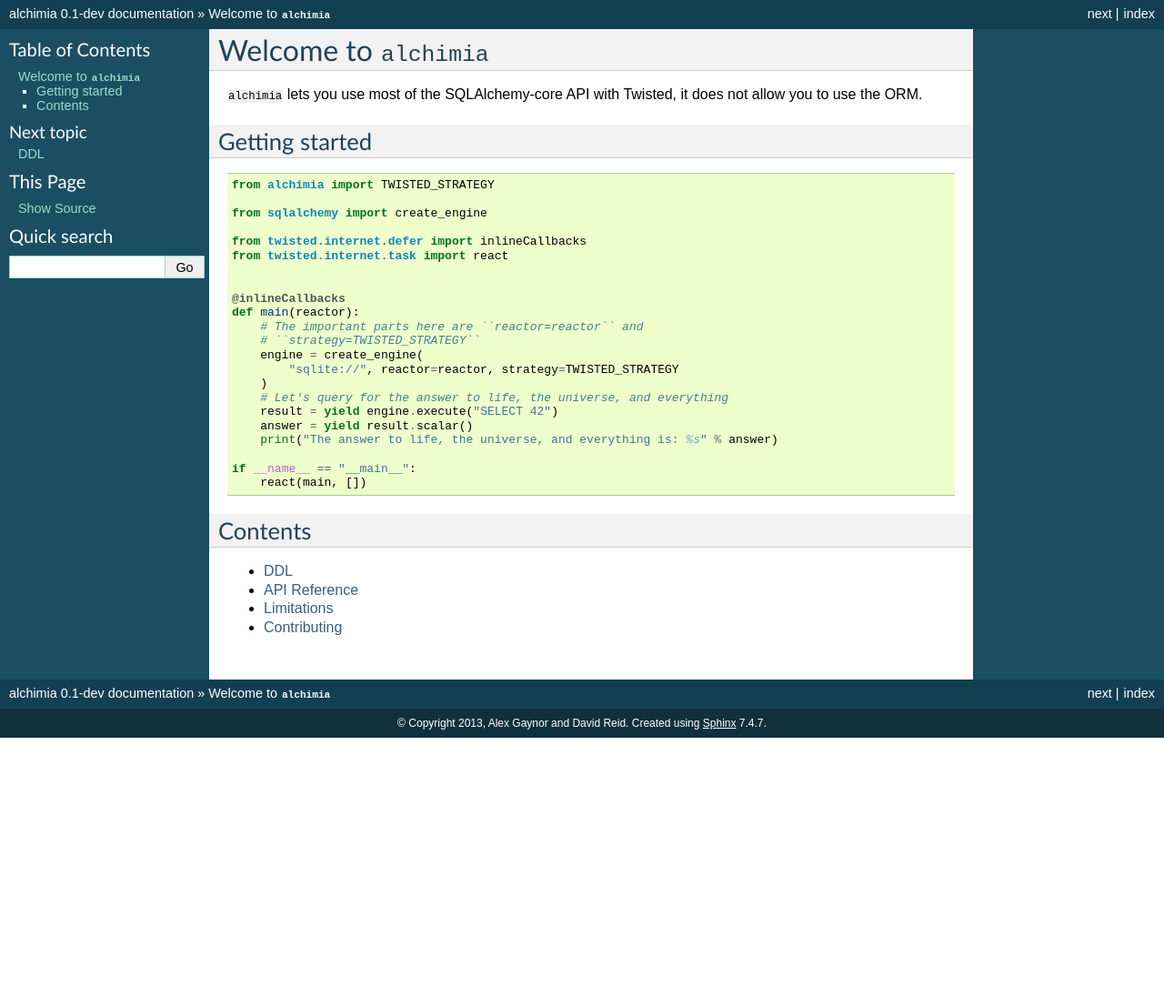
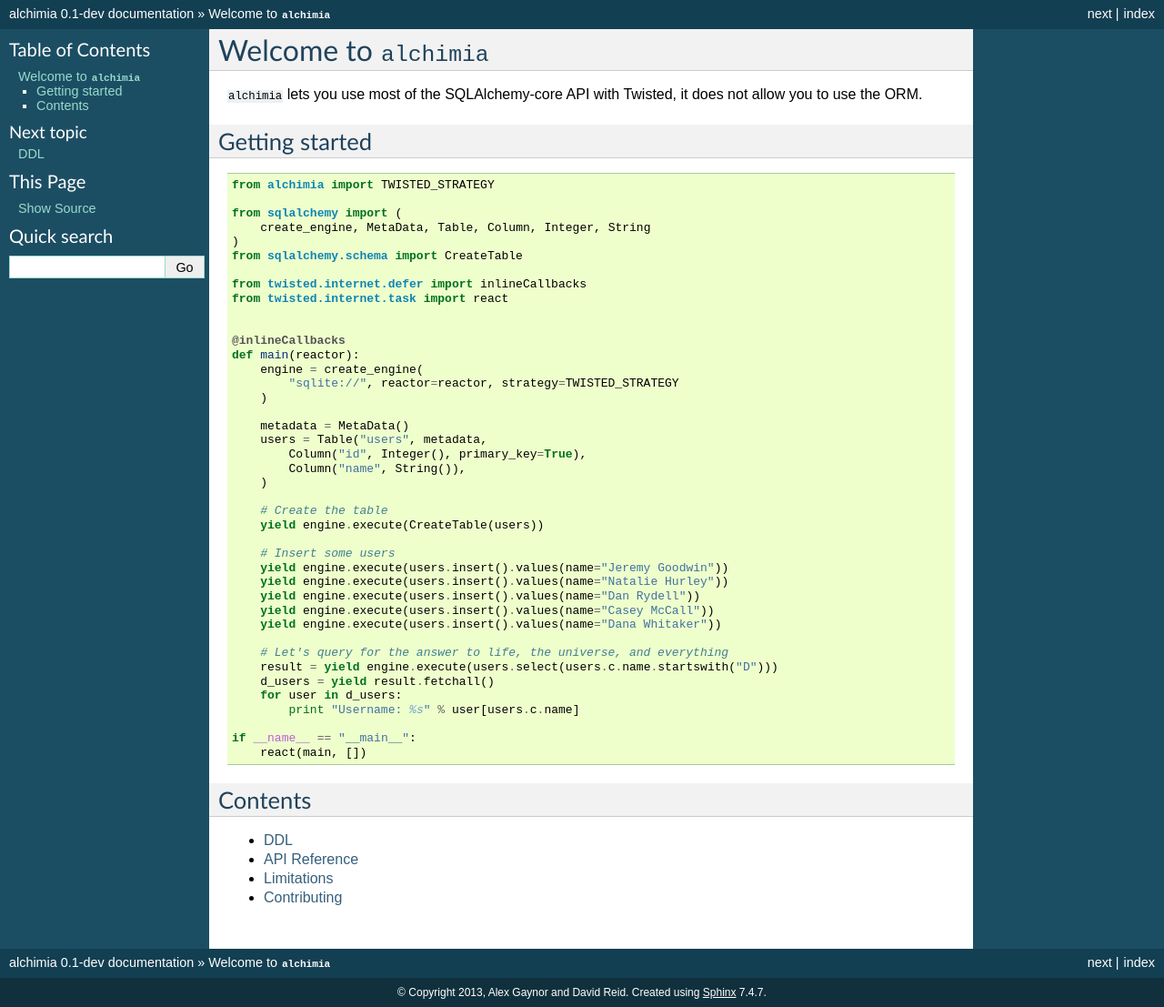
Before and after one commit to alex/alchimia, a Sphinx documentation site: the page built from docs/index.rst, in a window 1280 px wide. Shown: the whole page at 91% size. Built offline with Sphinx 7.4.7, drawn with Linux system fonts in a browser that asks for light colours; before the commit the page ends 900 px from its top, so only the background shows below that.

Commit message:
better example, added fetchall

```diff
--- a/docs/index.rst
+++ b/docs/index.rst
@@ -2,7 +2,7 @@
 =======================
 
 ``alchimia`` lets you use most of the
-:ref:`SQLAlchemy-core <sqlalchemy:core>` API with Twisted, it does
+:doc:`SQLAlchemy-core <sqlalchemy:/core/>` API with Twisted, it does
 not allow you to use the ORM.
 
 Getting started
@@ -12,7 +12,10 @@
 
     from alchimia import TWISTED_STRATEGY
 
-    from sqlalchemy import create_engine
+    from sqlalchemy import (
+        create_engine, MetaData, Table, Column, Integer, String
+    )
+    from sqlalchemy.schema import CreateTable
 
     from twisted.internet.defer import inlineCallbacks
     from twisted.internet.task import react
@@ -20,15 +23,31 @@
 
     @inlineCallbacks
     def main(reactor):
-        # The important parts here are ``reactor=reactor`` and
-        # ``strategy=TWISTED_STRATEGY``
         engine = create_engine(
             "sqlite://", reactor=reactor, strategy=TWISTED_STRATEGY
         )
+
+        metadata = MetaData()
+        users = Table("users", metadata,
+            Column("id", Integer(), primary_key=True),
+            Column("name", String()),
+        )
+
+        # Create the table
+        yield engine.execute(CreateTable(users))
+
+        # Insert some users
+        yield engine.execute(users.insert().values(name="Jeremy Goodwin"))
+        yield engine.execute(users.insert().values(name="Natalie Hurley"))
+        yield engine.execute(users.insert().values(name="Dan Rydell"))
+        yield engine.execute(users.insert().values(name="Casey McCall"))
+        yield engine.execute(users.insert().values(name="Dana Whitaker"))
+
         # Let's query for the answer to life, the universe, and everything
-        result = yield engine.execute("SELECT 42")
-        answer = yield result.scalar()
-        print("The answer to life, the universe, and everything is: %s" % answer)
+        result = yield engine.execute(users.select(users.c.name.startswith("D")))
+        d_users = yield result.fetchall()
+        for user in d_users:
+            print "Username: %s" % user[users.c.name]
 
     if __name__ == "__main__":
         react(main, [])
```
Also changed, not shown: README.rst (+25 -4 lines), 2 other files.
